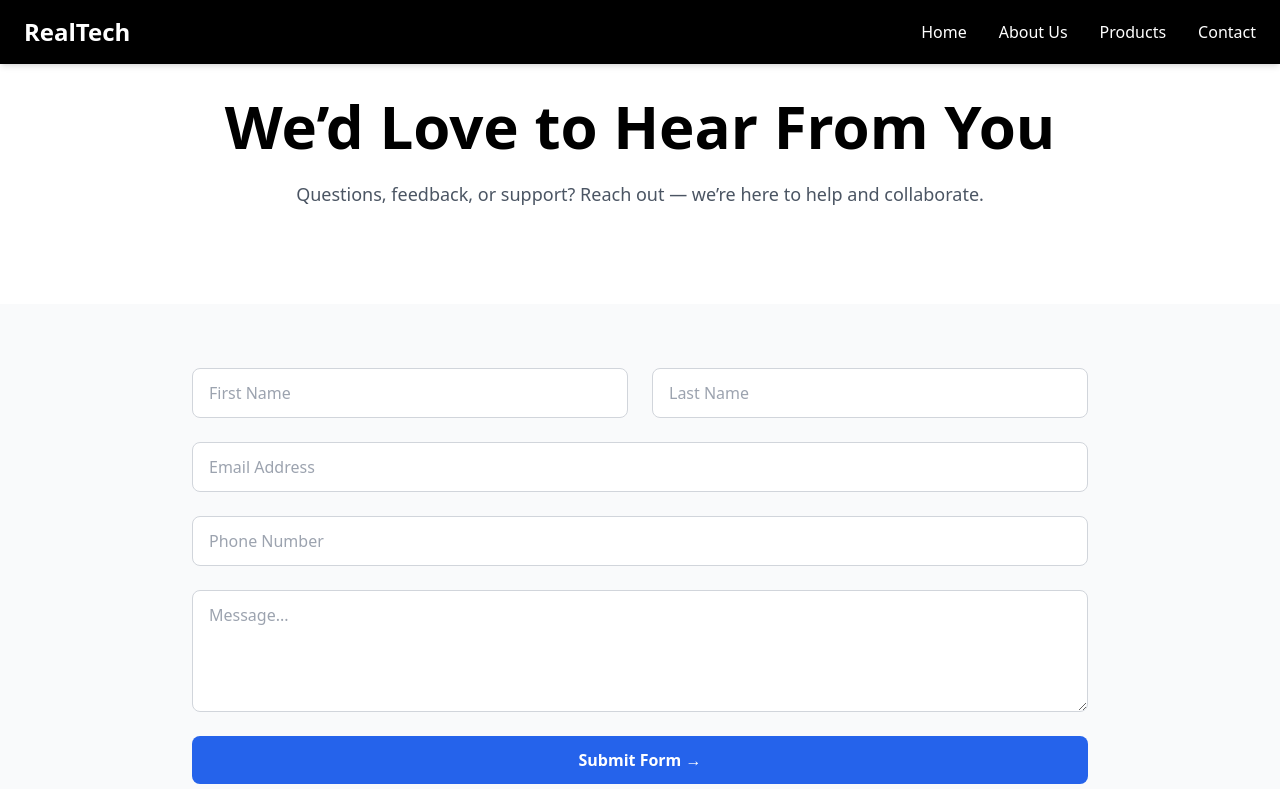
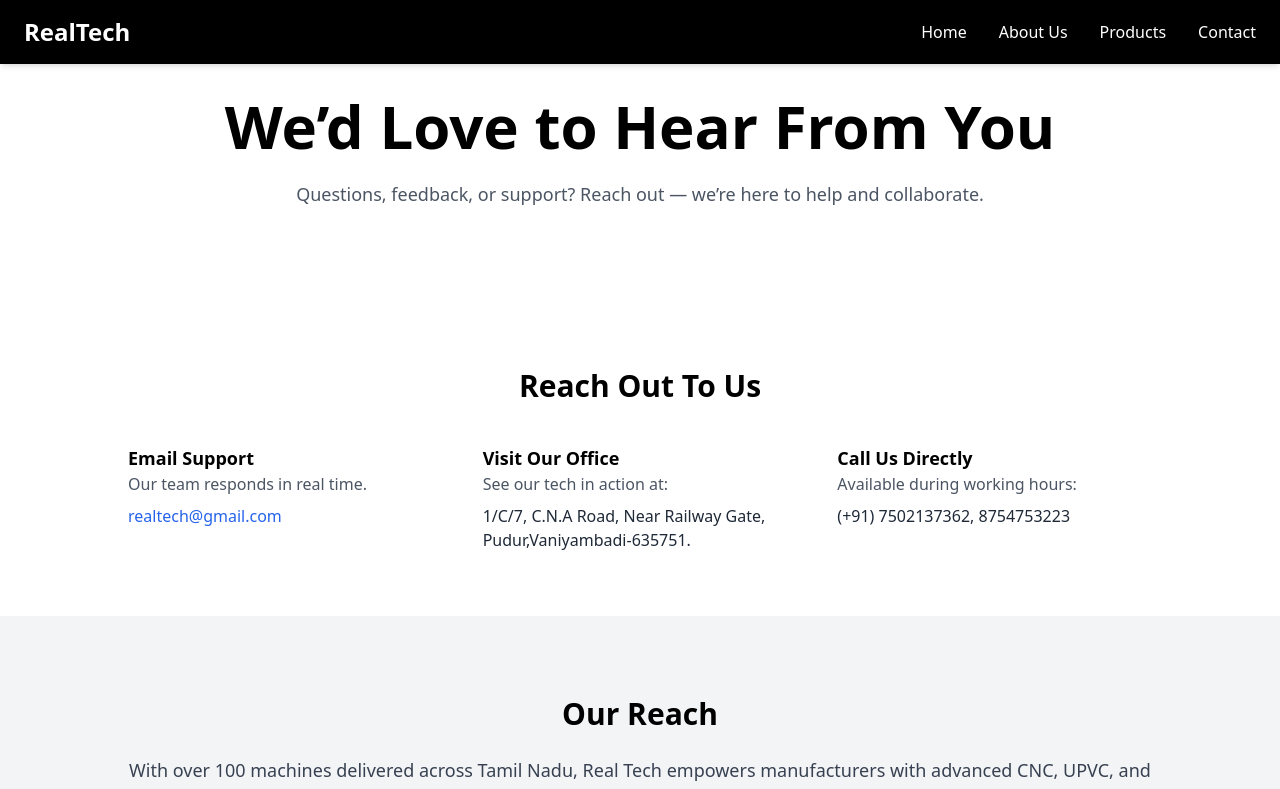
Before and after one commit to pavannaik321/realtech, a Next.js app: page /page in a window 1280 px wide. Shown: the top 789 px of the page. Built offline with nearby package versions, Linux system fonts and the light colour scheme.

Commit message:
changed in contact page and header page

```diff
--- a/components/Header.js
+++ b/components/Header.js
@@ -1,5 +1,6 @@
 "use client";
 import { useState } from "react";
+import Link from "next/link";
 import { FiMenu, FiX } from "react-icons/fi";
 
 export default function Header() {
--- a/pages/page.js
+++ b/pages/page.js
@@ -13,7 +13,7 @@ export default function ContactPage() {
     <>
       <Header />
       <ContactHero />
-      <ContactFormSection />
+      {/* <ContactFormSection /> */}
       <ContactDetailsSection />
       <GlobalPresenceSection />
       <CustomerSupportSection />
```
